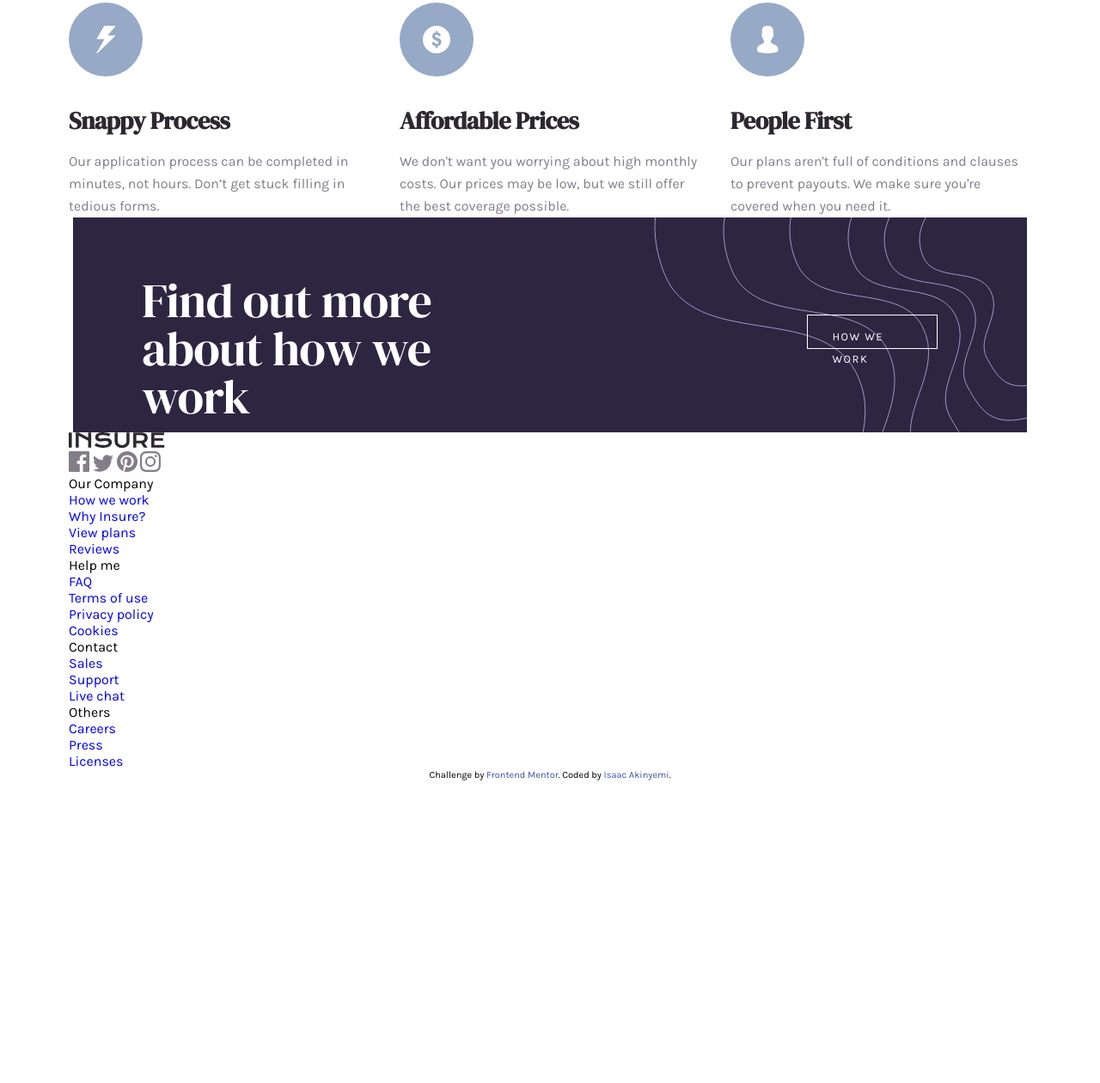
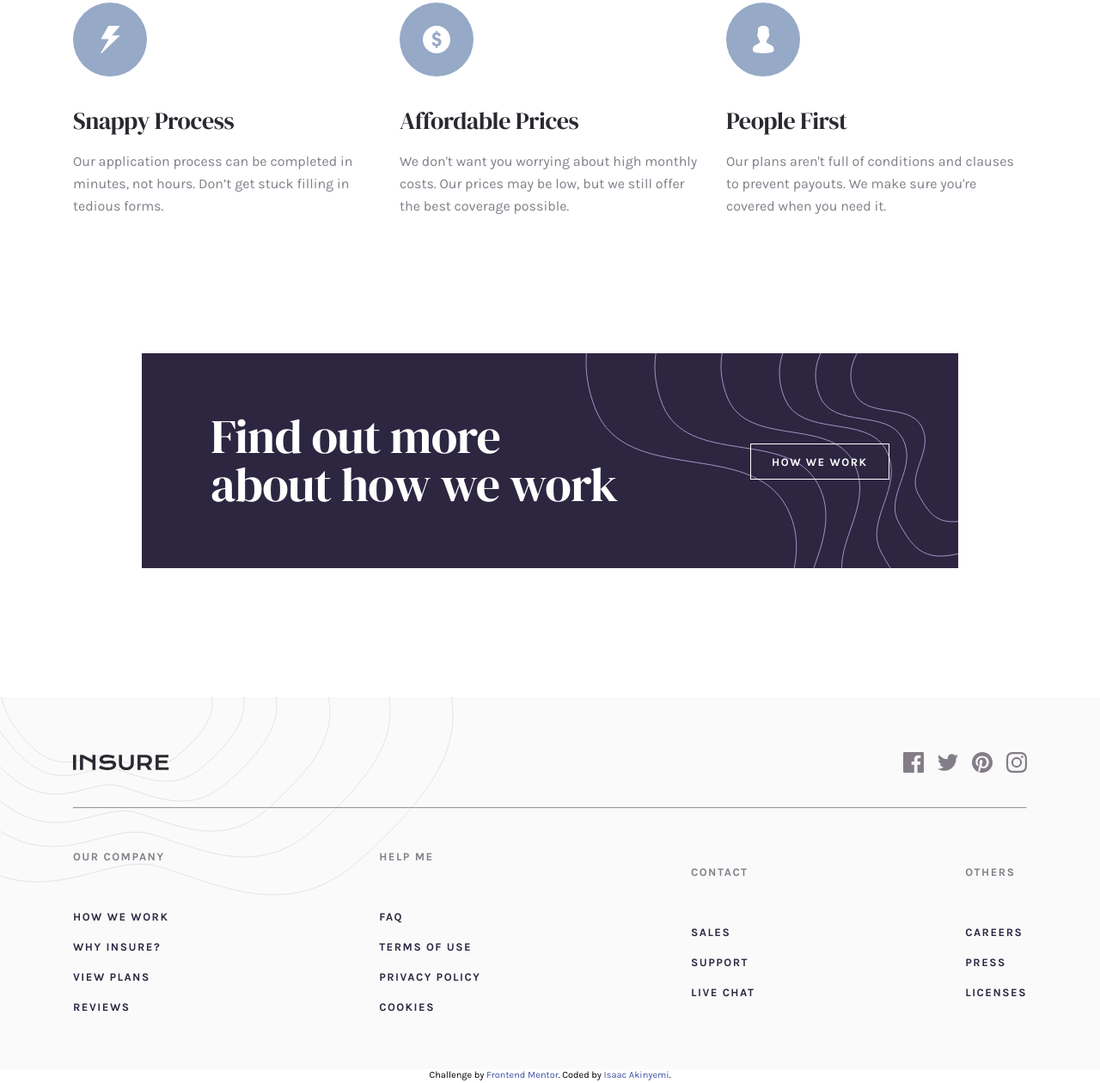
Before and after one commit to dareytemy/insure-landing-page, a plain HTML site: page index.html in a window 1280 px wide. Shown: the part 1207-2467 px from the top of the page at 86% size. Before the commit the page ends 2115 px from the top, so only its background shows below. Drawn offline with Linux system fonts and the light colour scheme.

Commit message:
I completed the Web Design, and started the mobile responsiveness.

```diff
--- a/index.html
+++ b/index.html
@@ -15,8 +15,8 @@
 
   <!-- Feel free to remove these styles or customise in your own stylesheet 👍 -->
   <style>
-    .attribution { font-size: 11px; text-align: center; }
-    .attribution a { color: hsl(228, 45%, 44%); }
+    .attribution { font-size: 11px; text-align: center; margin-bottom: 2rem; }
+    .attribution a { color: hsl(228, 45%, 44%); margin-bottom: 2rem; }
   </style>
 </head>
 <body>
@@ -132,13 +132,11 @@
 
   <!-- ****************************** FIND OUT MORE ABOUT OUR WORK ********************************** -->
   <section class="find-out">
-    <div class="wrapper">
+    <div class="find-flex-container">
       <h3>
         Find out more about how we work
       </h3>
-      <p class="btn">
-        How we work
-      </p>
+      <p><a class="btn" href="#">How we work</a></p>
     </div>
   </section>
 
@@ -147,14 +145,15 @@
   <section class="footer">
     <div class="wrapper">
       <div class="logo-icons">
-        <img src="images/logo.svg" alt="Insure Word-Mark Logo">
+        <a href="#"><img src="images/logo.svg" alt="Insure Word-Mark Logo"></a>
         <div class="icons">
-          <img src="images/icon-facebook.svg" alt="Facebook Icon">
-          <img src="images/icon-twitter.svg" alt="Twitter Icon">
-          <img src="images/icon-pinterest.svg" alt="Pinterest Icon">
-          <img src="images/icon-instagram.svg" alt="Instagram Icon">
+          <a href="#"><img src="images/icon-facebook.svg" alt="Facebook Icon"></a>
+          <a href="#"><img src="images/icon-twitter.svg" alt="Twitter Icon"></a>
+          <a href="#"><img src="images/icon-pinterest.svg" alt="Pinterest Icon"></a>
+          <a href="#"><img src="images/icon-instagram.svg" alt="Instagram Icon"></a>
         </div>
       </div>
+      <hr>
 
       <!-- Quick Links -->
       <div class="quick-links">
--- a/styles.css
+++ b/styles.css
@@ -31,6 +31,7 @@ html {
 
 h1, h2, h3, h4, h5, h6 {
     font-family: 'DM Serif Display', serif;
+    font-weight: 400;
 }
 
 body {
@@ -50,7 +51,7 @@ img {
 
 
 .wrapper  {
-    max-width: 1120px;
+    max-width: 1110px;
     margin: 0 auto;
 }
 
@@ -67,7 +68,6 @@ li {
 }
 
 .nav-bar-container {
-    /* background-color: violet; */
     height: 80px;
     padding: 20px 0;
     display: flex;
@@ -87,7 +87,7 @@ li {
     gap: 0.9375rem;
 }
 
-.btn {
+.nav-bar .btn {
     text-transform: uppercase;
     width: 146px;
     height: 40px;
@@ -96,25 +96,31 @@ li {
     color: #2C2830;
     letter-spacing: 1.5px;
     font-size: 0.8125rem;
+    font-weight: 700;
     margin-left: 2.0625rem;
+}
+
+.btn {
+    transition-duration: 0.4s;
 }
 
 .btn:hover {
     background-color: #2C2830;
     color: white;
-    font-weight: bold;
+    font-weight: 700;
 }
 
 .nav-bar-item {
     color: #837D88;
     text-transform: uppercase;
     font-size: 0.8125rem;
+    font-weight: 700;
     letter-spacing: 1.5px;
     /* flex: 1 1 100%; */
 }
 
 .nav-bar-item:hover {
-    font-weight: bold;
+    font-weight: 700;
     color: #2C2830;
 }
 
@@ -151,6 +157,7 @@ h1 + p {
     width: 33.75rem;
     height: 5.25rem;
     font-size: 1rem;
+    font-weight: 400;
     line-height: 1.625rem;
     letter-spacing: 0;
     color: white;
@@ -161,14 +168,24 @@ h1 + p {
     color: white;
     border: 1.5px solid white;
     margin: 0;
+    text-transform: uppercase;
+    width: 146px;
+    height: 40px;
+    border: 1.5px solid white;
+    padding: 11.5px 28.5px;
+    letter-spacing: 1.5px;
+    font-size: 0.8125rem;
+    font-weight: 700;
+}
+
+.hero .btn:hover {
+    color: #2C2830;
+    background-color: white;
+    margin: 0;
 }
 
 .hero-content {
     float: left;
-    /* display: flex; */
-    /* flex-direction: column; */
-    /* align-content: center; */
-    /* justify-content: center; */
     margin-right: 1.875rem;
 }
 
@@ -183,7 +200,6 @@ hr {
     width: 9.375rem;
     height: 0.0625rem;
     color: white;
-    /* margin-top: 6.5625rem; */
     margin-bottom: 3.9375rem;
 }
 
@@ -218,7 +234,7 @@ h2 {
     color: #2C2830;
 }
 
-h3 {
+.different h3 {
     font-size: 1.75rem;
     line-height: auto;
     letter-spacing: -0.024375rem;
@@ -226,7 +242,7 @@ h3 {
     margin-bottom: 1rem;
 }
 
-h3 + p {
+.different h3 + p {
     width: 350px;
     font-size: 1rem;
     line-height: 1.625rem;
@@ -260,42 +276,191 @@ h3 + p {
 ------------------------------------------------- */
 
 .find-out {
-    width: 69.375rem;
-    height: 15.625rem;
-    background: #2D2641;
-    background-image: url(images/bg-pattern-how-we-work-desktop.svg);
+    /* max-width: 69.375rem; */
+    /* max-height: 15.625rem; */
+    margin-left: 10.3125rem;
+    margin-right: 10.3125rem;
+    margin-top: 9.875rem;
+    margin-bottom: 9.375rem;
+    padding: 4.3125rem 5rem;
+    background-color: #2D2641;
+    background-image: url(images/bg-pattern-how-we-work-desktop.svg) ;
     background-repeat: no-repeat;
     background-position: top right;
-    margin: 0 auto;
-    padding: 4.3125rem 5rem;
+}
+
+.find-out h3 {
+    max-width: 29.6875rem;
+    height: 7rem;
+    font-size: 3.5rem;
+    line-height: 3.5rem;
+    letter-spacing: -0.04875rem;
+    color: white;
+}
+
+.find-out p a {
+    font-size: 0.8125rem;
+    font-weight: 700;
+    letter-spacing: 00.09375rem;
+    text-transform: uppercase;
+    color: white;
+    padding: 0.78125rem 1.53125rem;
+    border: 0.09375rem solid white;
+}
+
+.find-flex-container {
+    display: flex;
+    flex-direction: row;
+    align-items: center;
+    justify-content: space-between;
 }
 
 
-.find-out h3 {
-    font-size: 3.5rem;
-    line-height: 3.5rem;
-    font-weight: 400;
-    letter-spacing: -0.04875rem;
-    width: 29.6875rem;
-    height: 7rem;
-    color: white;
-    margin-right: 19.625rem;
+/* Footer
+-------------------------------------- */
+
+.footer {
+    background-color: #fafafa;
+    background-image: url(images/bg-pattern-footer-desktop.svg);
+    background-repeat: no-repeat;
+    background-position: top left;
+    padding: 4rem 0;
 }
 
-.find-out .btn {
-    width: 10rem;
-    height: 2.5rem;
-    border: 0.09375rem solid white;
+.logo-icons {
+    display: flex;
+    align-items: center;
+    justify-content: space-between;
+    margin-bottom: 2.25rem;
 }
 
-.find-out p {
-    font-size: 0.8125rem;
-    letter-spacing: 0.09375rem;
-    color: white;
-    margin: 0.8125rem 1.53125rem;
+.icons {
+    display: flex;
+    align-items: center;
+    justify-content: center;
+    gap: 1rem;
 }
 
-.find-out .wrapper {
+.logo-icons .icons img {
+    width: 1.5rem;
+}
+
+.footer hr {
+    width: 69.375rem;
+    color: #dadada;
+    margin-bottom: 3rem;
+}
+
+.quick-links {
     display: flex;
     align-items: center;
+    justify-content: space-between;
 }
+
+.list-heading {
+    font-size: 0.8125rem;
+    font-weight: 700;
+    line-height: 0.9375rem;
+    letter-spacing: 0.09375rem;
+    text-transform: uppercase;
+    color: #837D88;
+    margin-bottom: 2.25rem;
+}
+
+.quick-links ul li a {
+    font-size: 0.8125rem;
+    font-weight: 700;
+    line-height: 0.9375rem;
+    letter-spacing: 0.09375rem;
+    text-transform: uppercase;
+    color: #2D2641;
+    margin-bottom: 1rem;
+    text-align: left;
+}
+
+.quick-links ul {
+    display: flex;
+    flex-direction: column;
+    gap: 1rem;
+}
+
+
+/* Mobile Responsiveness Styles
+------------------------------------------------------------ */
+
+@media screen and (max-width:380px) {
+
+
+    /* Nav Bar
+    ----------------------------------- */
+    .nav-bar-container {
+        width: 23.4375rem;
+        padding: 1.5rem;
+        display: flex;
+        flex-direction: row;
+        align-items: center;
+        justify-content: center;
+        gap: 11.4375rem;
+    }
+
+    .mobile-hamburger {
+        display: contents;
+    }
+
+    .nav-bar {
+        display: none;
+    }
+
+
+    /* Hero Scrreen
+    --------------------------------------- */
+    hr:first-of-type {
+        display: none;
+    }
+
+    h1 {
+        width: 20.4375rem;
+        height: 6rem;
+        font-size: 3rem;
+        line-height: 3rem;
+        letter-spacing: -0.041875rem;
+        text-align: center;
+    }
+
+    h1 + p {
+        width: 20.4375rem;
+        height: 8.125rem;
+        font-size: 1rem;
+        font-weight: 400;
+        line-height: 1.625rem;
+        letter-spacing: 0;
+        text-align: center;
+    }
+
+    .hero {
+        /* height: 37.5rem; */
+        /* background-color: #2D2641; */
+        padding: 0;
+    }
+
+    .hero .wrapper {
+        display: flex;
+        flex-direction: column-reverse;
+        align-items: center;
+        justify-content: center;
+
+    }
+
+    .hero-content {
+        display: flex;
+        flex-direction: column;
+        align-items: center;
+        justify-content: center;
+        width: 23.4375rem;
+        height: 31.25rem;
+        background-color: #2D2641;
+        padding: 5.8125rem 1.5rem;
+        margin: 0;
+    }
+
+}
```
